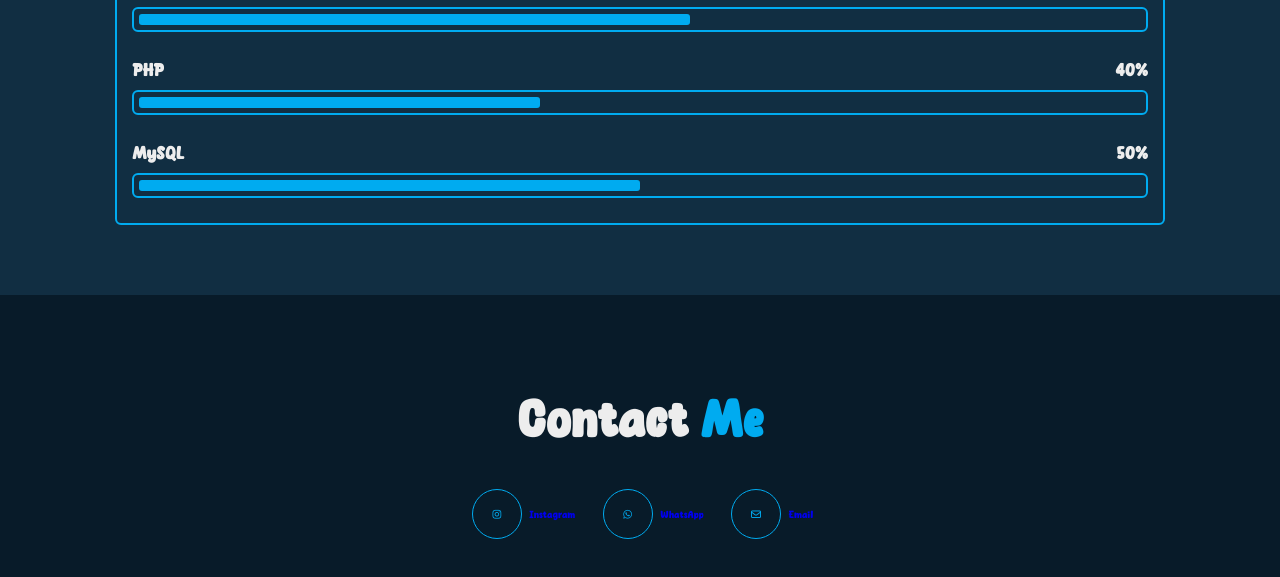
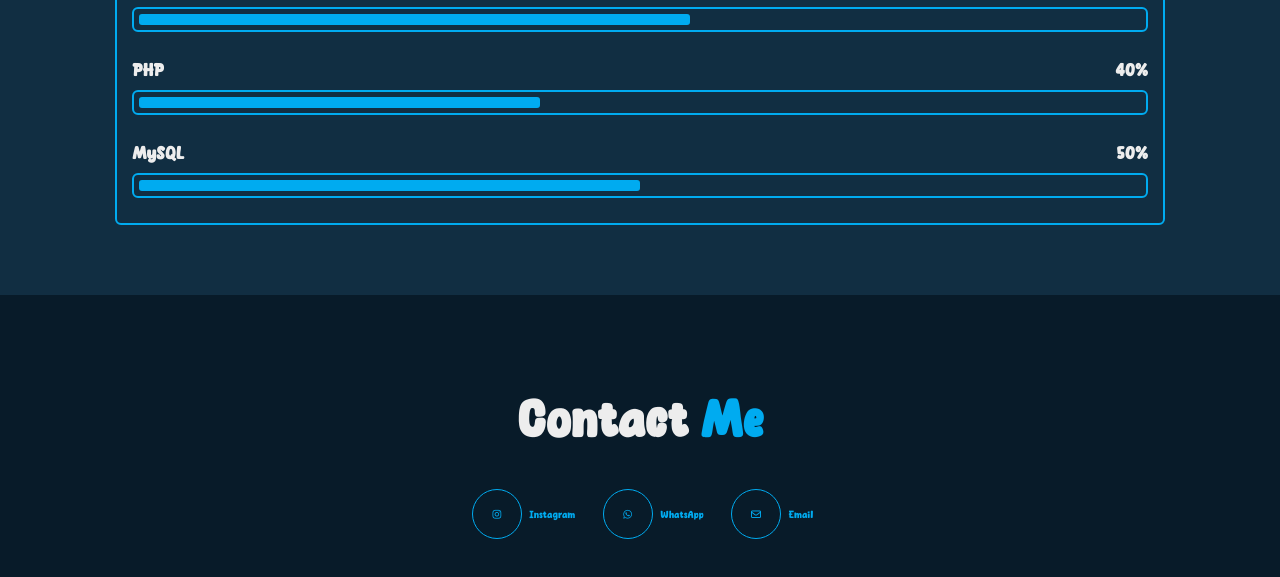
Before and after one commit to elinda028/Portofolio, a plain HTML site: page index.html in a window 1280 px wide. Shown: the part 2611-3188 px from the top of the page. Drawn offline with Linux system fonts and the light colour scheme; files that its build step writes are made by us from their sources.

Commit message:
Update style.css

```diff
--- a/style.css
+++ b/style.css
@@ -386,7 +386,7 @@ span{
     margin: 10px;
 }
 
-.contact-lista{
+.contact-list a{
     text-decoration: none;
     color: var(--main-color);
 }
```
